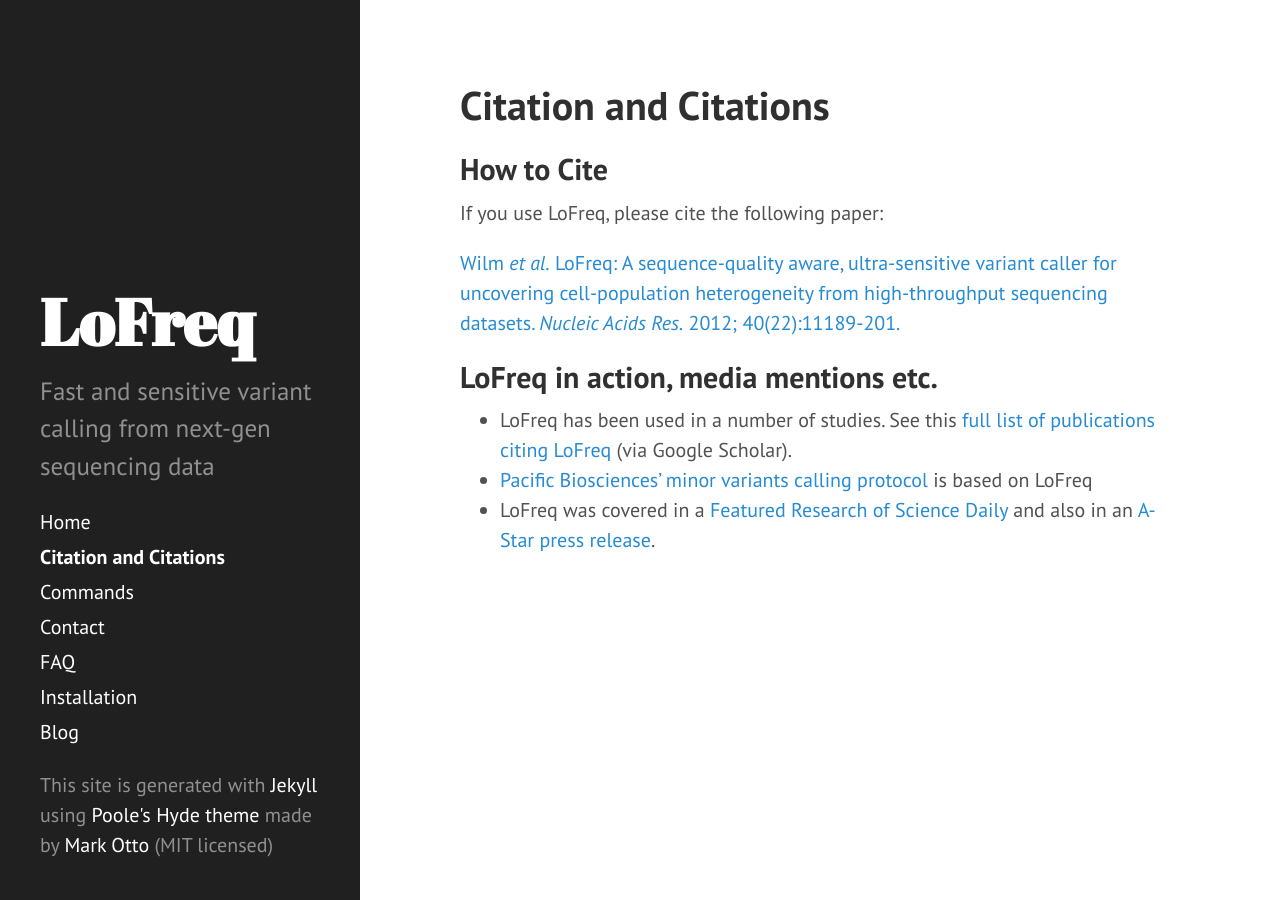
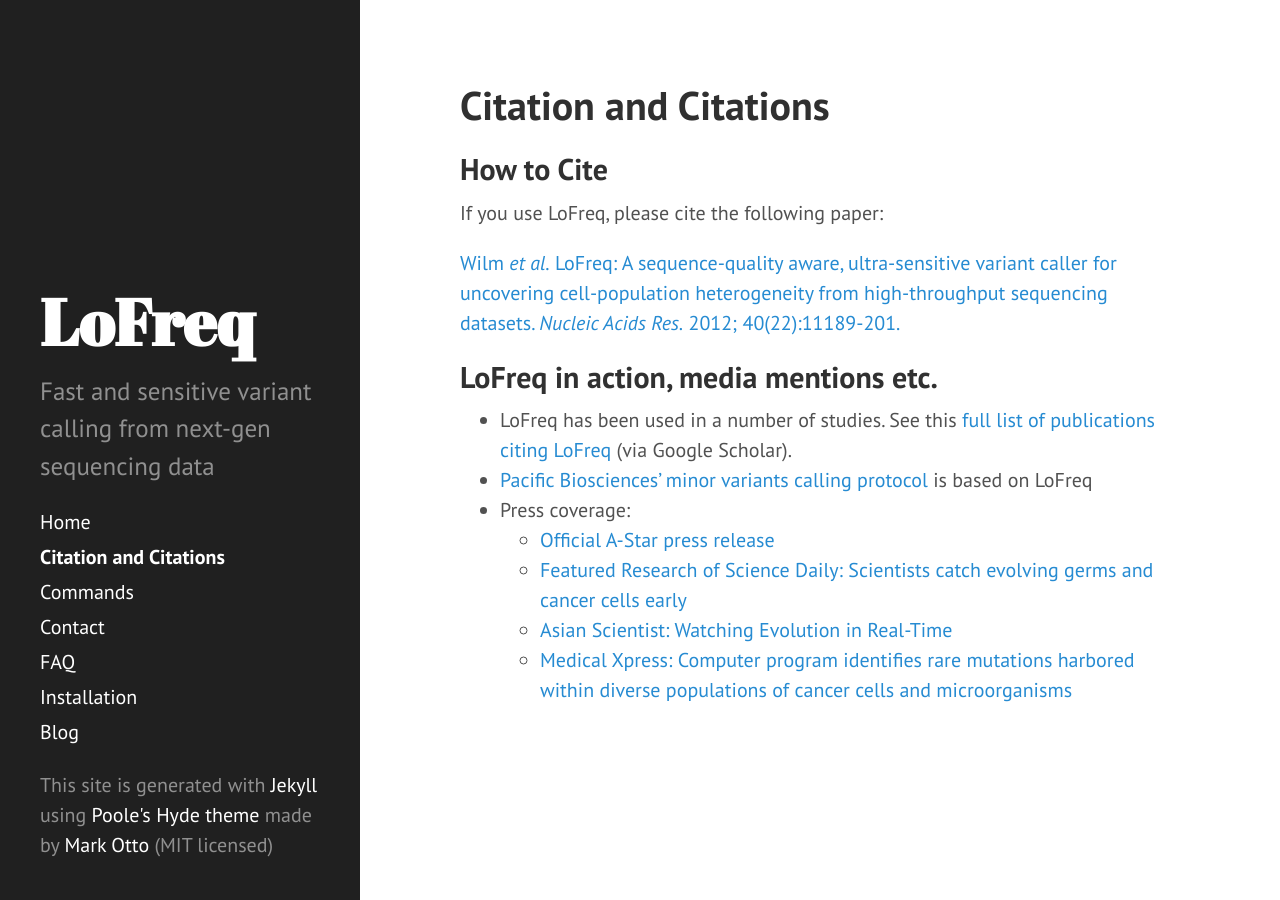
Before and after one commit to CSB5/lofreq, a Jekyll site: the page built from citation.md, in a window 1280 px wide. Built offline with Jekyll 4.4.1, drawn with Linux system fonts in a browser that asks for light colours; Markdown is read by kramdown in place of the engine named in the settings.

Commit message:
Added two press articles citing LoFreq

```diff
--- a/citation.md
+++ b/citation.md
@@ -15,8 +15,10 @@
   [full list of publications citing LoFreq](http://scholar.google.com.sg/scholar?oi=bibs&hl=en&cites=12020456701536684432)
   (via Google Scholar).
 - [Pacific Biosciences' minor variants calling protocol](https://github.com/PacificBiosciences/Bioinformatics-Training/wiki/Minor-Variants-and-Phasing-Analysis) is based on LoFreq
-- LoFreq was covered in a [Featured Research of Science Daily](http://www.sciencedaily.com/releases/2013/03/130307145744.htm)
-and also in an
-[A-Star press release](http://www.research.a-star.edu.sg/research/6661).
+- Press coverage:
+  - [Official A-Star press release](http://www.research.a-star.edu.sg/research/6661)
+  - [Featured Research of Science Daily: Scientists catch evolving germs and cancer cells early](http://www.sciencedaily.com/releases/2013/03/130307145744.htm)
+  - [Asian Scientist: Watching Evolution in Real-Time](http://www.asianscientist.com/2013/03/in-the-lab/watching-evolution-real-time-2013/)
+  - [Medical Xpress: Computer program identifies rare mutations harbored within diverse populations of cancer cells and microorganisms](http://medicalxpress.com/news/2013-04-rare-mutations-harbored-diverse-populations.html)
 
 <!-- LoFreq on PacBio also here: http://files.pacb.com/Training/SMRTAnalysisv22Overview/story.html -->
```
